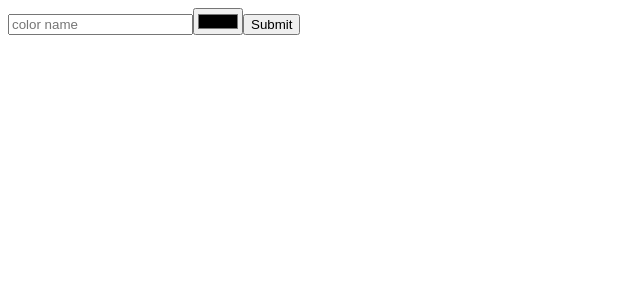
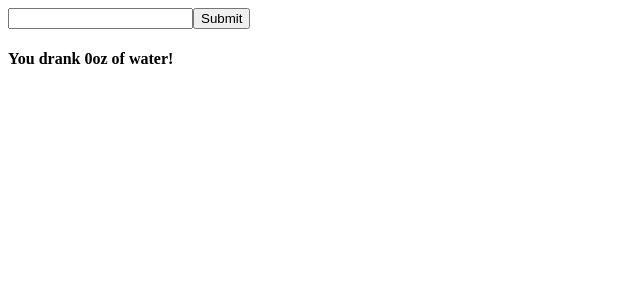
Before and after one commit to aramirezdecruz3148/reactExercises3, a React app: page / in a window 1280 px wide. Shown: the top 300 px of the page, without its empty margins (0-640 px from the left). Built offline with nearby package versions, Linux system fonts and the light colour scheme.

Commit message:
did another exercise with form incrementing, unplugged the previous project from app, and am leaving this plugged in, until the next one

```diff
--- a/src/components/App.js
+++ b/src/components/App.js
@@ -1,11 +1,11 @@
 import React, { Component } from 'react';
-import ColorList from './ColorComponents/ColorList';
+import WaterTracker from './WaterTracker';
 
 export default class App extends Component {
   render() {
     return (
       <>
-        <ColorList />
+        <WaterTracker />
       </>
     );
   }
--- /dev/null
+++ b/src/components/WaterTracker.js
@@ -0,0 +1,34 @@
+import React, { Component } from 'react';
+
+export default class WaterTracker extends Component {
+  state = {
+    water: 0,
+    amount: 0
+  }
+
+  settingAmount = ({ target }) => {
+    this.setState({ amount: parseInt(target.value) });
+  }
+
+  handleWaterIntake = () => {
+    event.preventDefault();
+    this.setState(state => {
+      return {
+        water: state.amount + state.water
+      };
+    });
+  }
+
+  render() {
+    const { water } = this.state;
+    return (
+      <>
+        <form onSubmit={(e) => this.handleWaterIntake(e)}>
+          <input onChange={this.settingAmount} name='ounces-drank' type='number' />
+          <button>Submit</button>
+        </form>
+        <h4>You drank {water}oz of water!</h4>
+      </>
+    );
+  }
+}
```
